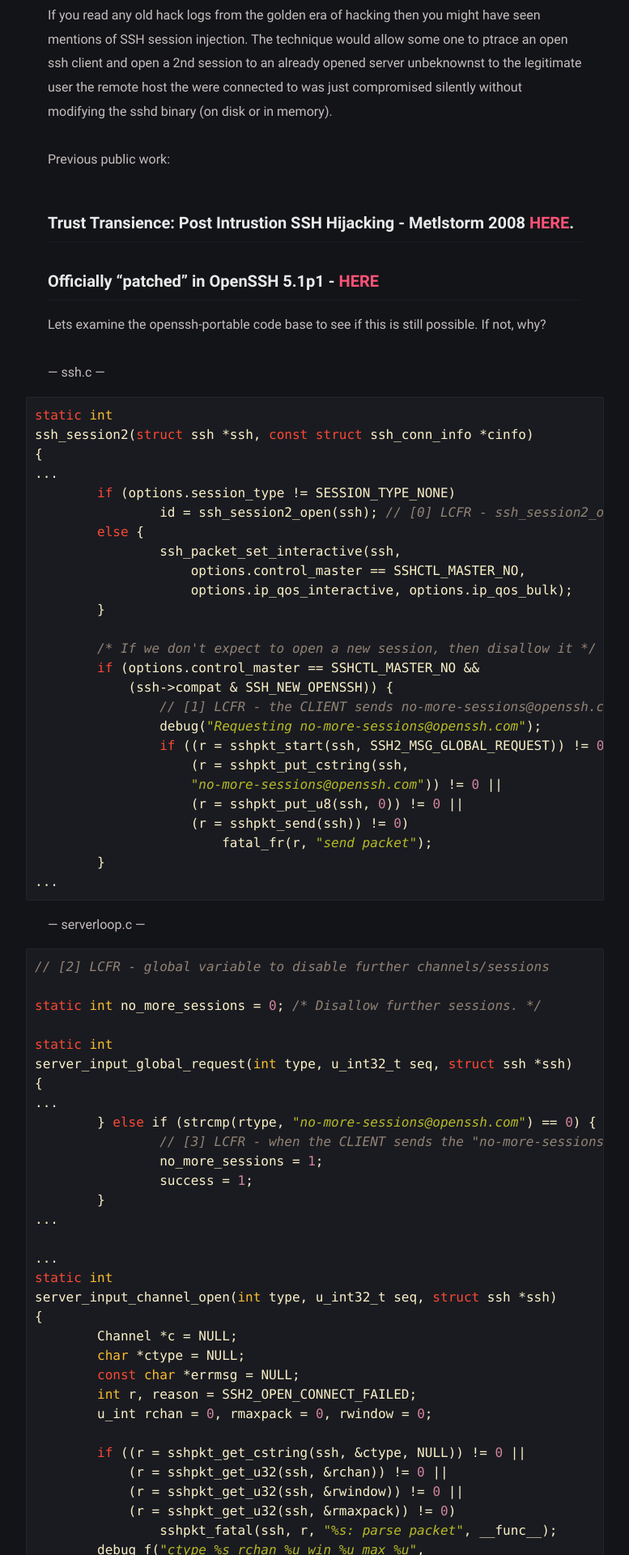
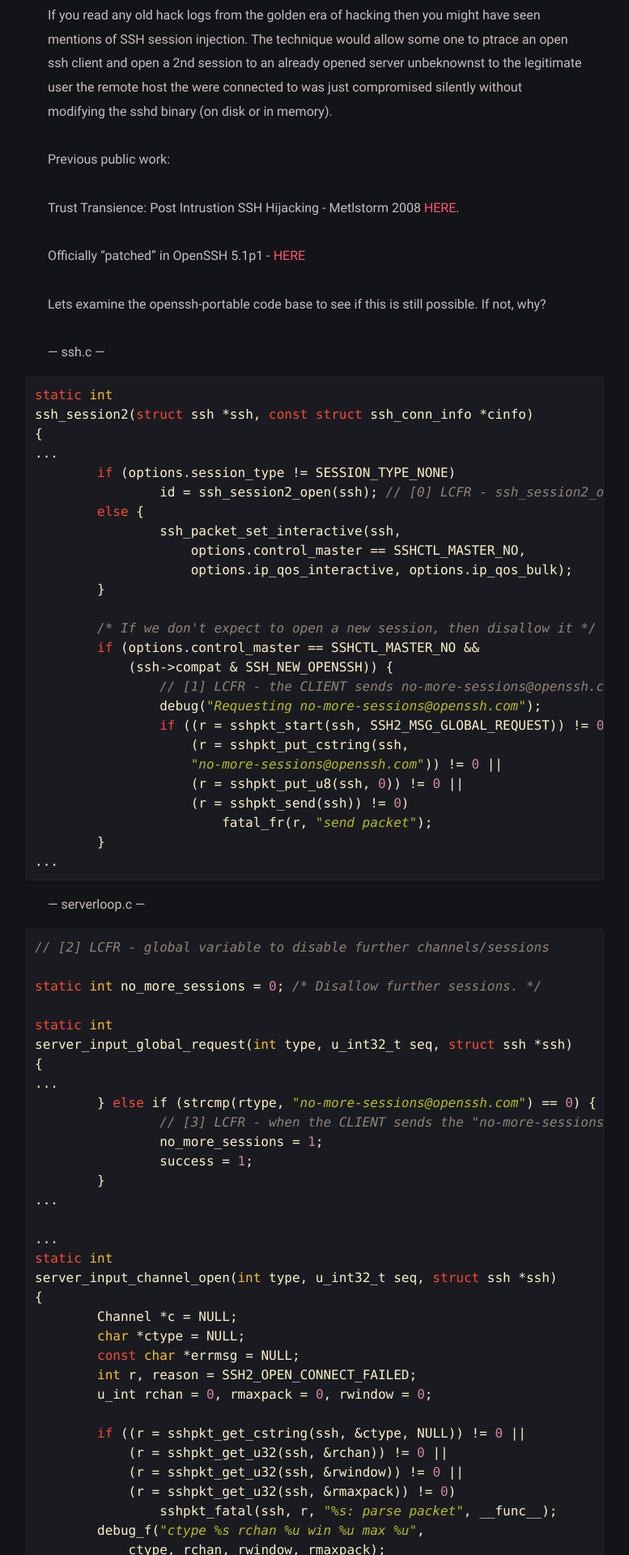
Before and after one commit to Nitping/notablog, a Jekyll site: the page built from _posts/ssh-2fa-lol/2022-01-01-local-ssh-2fa-bypass.md, in a window 1280 px wide. Shown: the part 640-2560 px from the top of the page at 81% size, without its empty margins (251-1028 px from the left). Built offline with Jekyll 4.4.1, drawn with Linux system fonts in a browser that asks for light colours.

```diff
--- a/_posts/ssh-2fa-lol/2022-01-01-local-ssh-2fa-bypass.md
+++ b/_posts/ssh-2fa-lol/2022-01-01-local-ssh-2fa-bypass.md
@@ -15,9 +15,9 @@ If you read any old hack logs from the golden era of hacking then you might have
 
 Previous public work:
 
-### Trust Transience: Post Intrustion SSH Hijacking - Metlstorm 2008 [HERE](https://www.blackhat.com/presentations/bh-usa-05/bh-us-05-boileau.pdf).
+Trust Transience: Post Intrustion SSH Hijacking - Metlstorm 2008 [HERE](https://www.blackhat.com/presentations/bh-usa-05/bh-us-05-boileau.pdf).
 
-### Officially "patched" in OpenSSH 5.1p1 - [HERE](https://github.com/openssh/openssh-portable/commit/8901fa9c88d52ac1f099e7a3ce5bd75089e7e731#diff-6e5958092d48b108bef3faadd24f2259a7e999ba8771cb64c986179c059fe130)
+Officially "patched" in OpenSSH 5.1p1 - [HERE](https://github.com/openssh/openssh-portable/commit/8901fa9c88d52ac1f099e7a3ce5bd75089e7e731#diff-6e5958092d48b108bef3faadd24f2259a7e999ba8771cb64c986179c059fe130)
 
 
 Lets examine the openssh-portable code base to see if this is still possible. If not, why?
```
